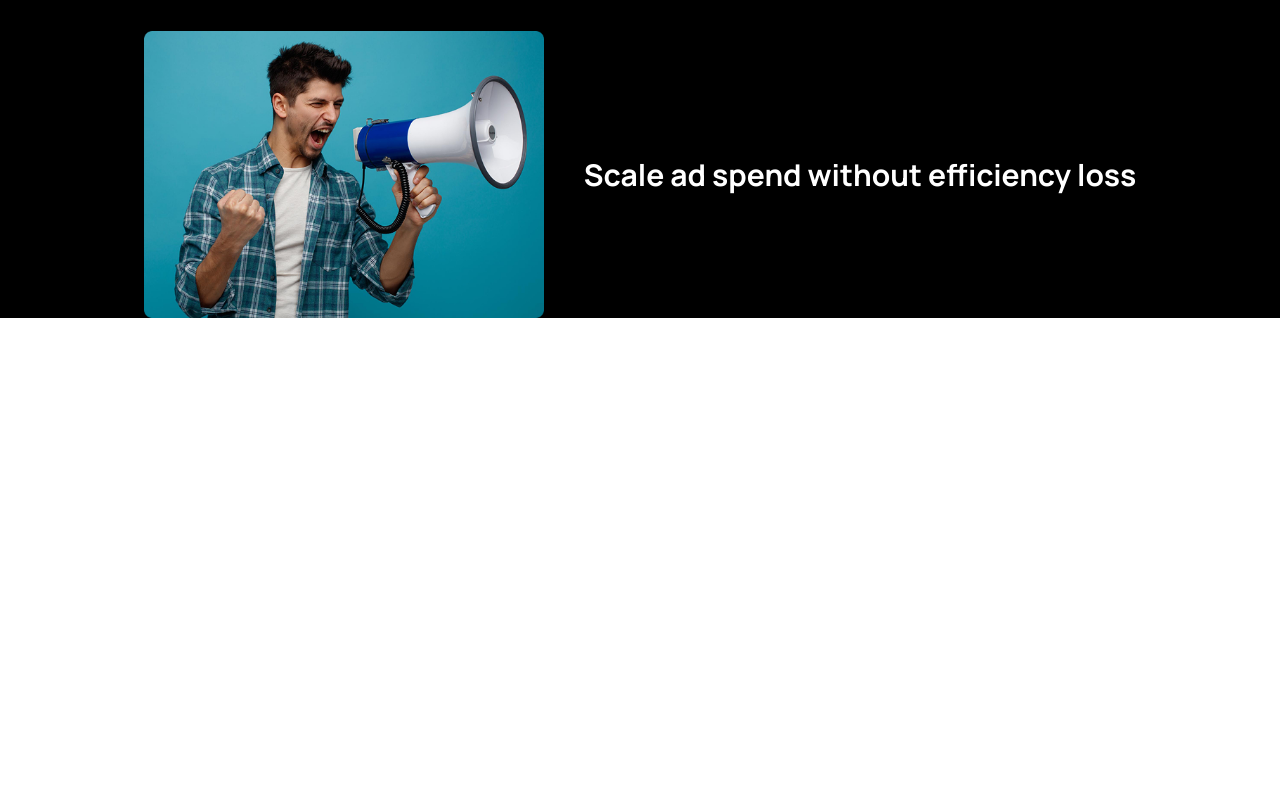
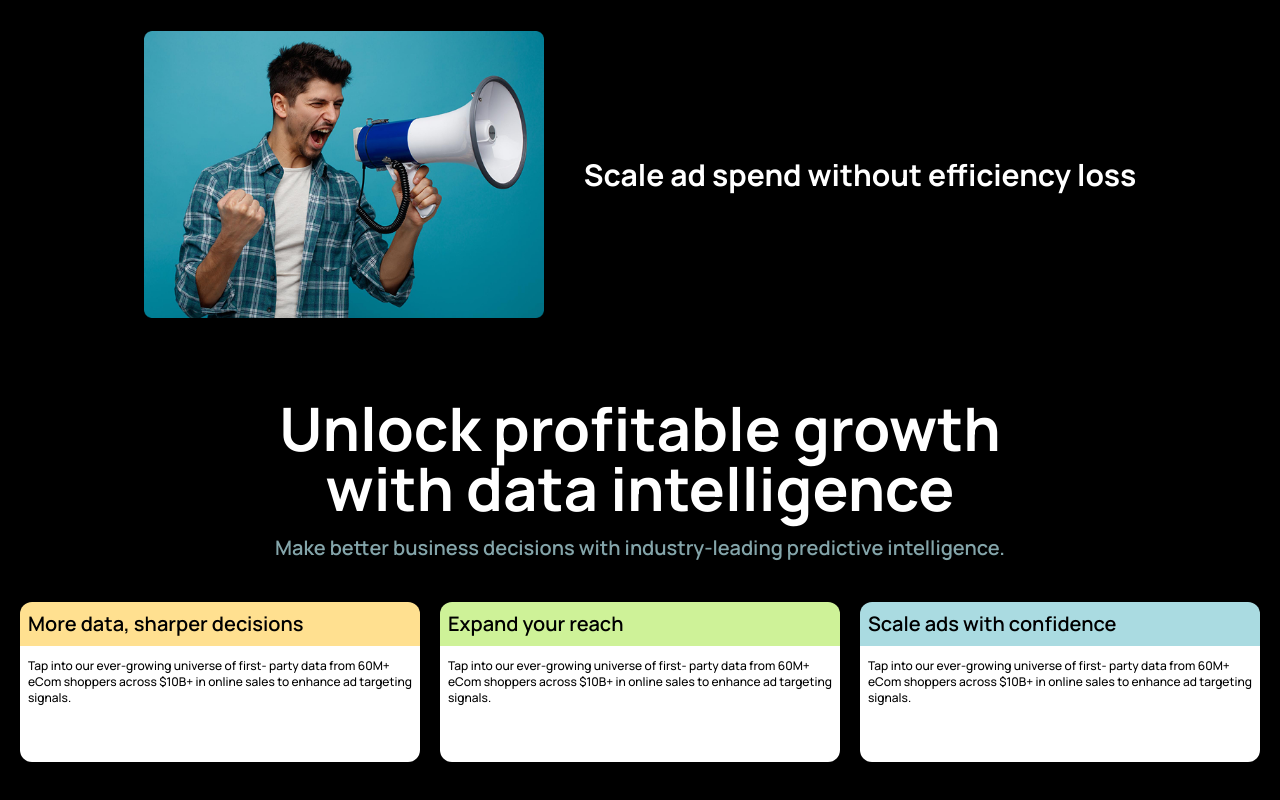
Before and after one commit to amitchandradas2004/Marketing-Landing-page-By-React, a React (Vite) app: page / in a window 1280 px wide. Shown: the part 1606-2406 px from the top of the page. Before the commit the page ends 1924 px from the top, so only its background shows below. Built offline with nearby package versions, Linux system fonts and the light colour scheme.

Commit message:
Unlock profitable growth section is added

```diff
--- a/src/App.jsx
+++ b/src/App.jsx
@@ -2,6 +2,7 @@ import "./App.css";
 import Audience from "./Components/Audience/Audience";
 import Banner from "./Components/Banner/Banner";
 import Chart from "./Components/Chart/Chart";
+import Growth from "./Components/Growth/Growth";
 import Logo from "./Components/Logo/Logo";
 
 function App() {
@@ -11,6 +12,7 @@ function App() {
       <Logo></Logo>
       <Chart></Chart>
       <Audience></Audience>
+      <Growth></Growth>
     </>
   );
 }
--- a/src/Components/Audience/Audience.jsx
+++ b/src/Components/Audience/Audience.jsx
@@ -26,7 +26,7 @@ const Audience = () => {
           </p>
         </div>
         <div className="flex flex-col md:flex-row items-center gap-10 justify-center">
-          <img src={ManImage} className="w-100" />
+          <img src={ManImage} className="w-100  transition hover:-translate-y-0.5" />
           <h4 className="text-3xl font-bold text-center md:text-start">
             Scale ad spend without efficiency loss
           </h4>
--- /dev/null
+++ b/src/Components/Growth/Growth.jsx
@@ -0,0 +1,53 @@
+import React from "react";
+
+const Growth = () => {
+  return (
+    <div className="bg-black text-white py-10 lg:py-20">
+      <div className="container mx-auto">
+        <div className="text-center space-y-4">
+          <h3 className="text-5xl md:text-6xl font-bold">
+            Unlock profitable growth <br /> with data intelligence
+          </h3>
+          <p className="text-[#84A5AA] text-xl font-semibold">
+            Make better business decisions with industry-leading predictive
+            intelligence.
+          </p>
+        </div>
+        <div className="grid grid-cols-1 md:grid-cols-3 gap-5 py-10 px-5">
+          <div className="rounded-xl overflow-hidden h-40 transition hover:-translate-y-0.5">
+            <h2 className="bg-[#FFE090] text-black font-semibold text-xl p-2">
+              More data, sharper decisions
+            </h2>
+            <p className="text-xs bg-white text-black py-3 px-2 font-medium h-full">
+              Tap into our ever-growing universe of first- party data from 60M+
+              eCom shoppers across $10B+ in online sales to enhance ad targeting
+              signals.
+            </p>
+          </div>
+          <div className="rounded-xl overflow-hidden h-40  transition hover:-translate-y-0.5">
+            <h2 className="bg-[#CEF298] text-black font-semibold text-xl p-2">
+              Expand your reach
+            </h2>
+            <p className="text-xs bg-white text-black py-3 px-2 font-medium h-full">
+              Tap into our ever-growing universe of first- party data from 60M+
+              eCom shoppers across $10B+ in online sales to enhance ad targeting
+              signals.
+            </p>
+          </div>
+          <div className="rounded-xl overflow-hidden h-40  transition hover:-translate-y-0.5">
+            <h2 className="bg-[#AADBE1] text-black font-semibold text-xl p-2">
+              Scale ads with confidence
+            </h2>
+            <p className="text-xs bg-white text-black py-3 px-2 font-medium  h-full">
+              Tap into our ever-growing universe of first- party data from 60M+
+              eCom shoppers across $10B+ in online sales to enhance ad targeting
+              signals.
+            </p>
+          </div>
+        </div>
+      </div>
+    </div>
+  );
+};
+
+export default Growth;
```
